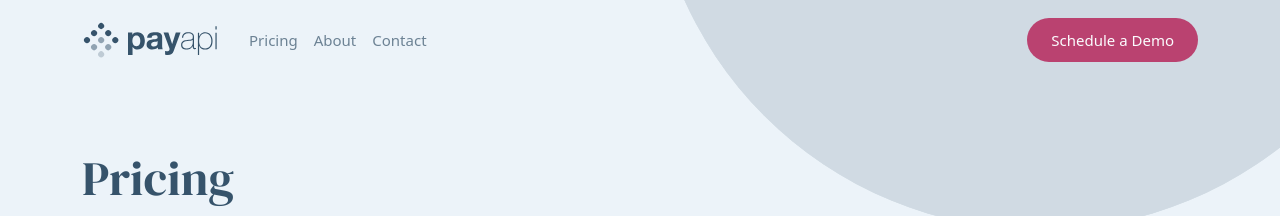
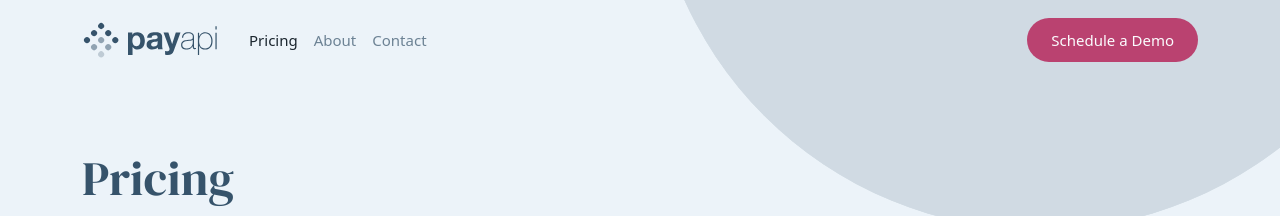
Before and after one commit to ShaimaaAKamal/angularPayAPi, an Angular app: page /pricing in a window 1280 px wide. Shown: the top 216 px of the page. Built offline with nearby package versions, Linux system fonts and the light colour scheme.

Commit message:
add active router link to nav links to show which is the active link

```diff
--- a/src/app/navbar/navbar.component.html
+++ b/src/app/navbar/navbar.component.html
@@ -17,13 +17,13 @@
         <div class="collapse adjustMenu navbar-collapse text-center text-lg-start" ngModel #collapse id="navbarSupportedContent">
             <ul class="navbar-nav me-auto mx-md-auto me-lg-auto ms-lg-0 mb-2 mb-lg-0">
               <li class="nav-item">
-                <a class="nav-link" aria-current="page" routerLink="/pricing">Pricing</a>
+                <a class="nav-link" aria-current="page"   routerLinkActive="active" routerLink="/pricing">Pricing</a>
               </li>
               <li class="nav-item">
-                <a class="nav-link" routerLink="/about">About</a>
+                <a class="nav-link"   routerLinkActive="active" routerLink="/about">About</a>
               </li>
               <li class="nav-item">
-                <a class="nav-link" routerLink="/contact">Contact</a>
+                <a class="nav-link"   routerLinkActive="active" routerLink="/contact">Contact</a>
               </li>
             </ul>
             <button class="mainBtn scheduleBtn">Schedule a Demo</button>
```
